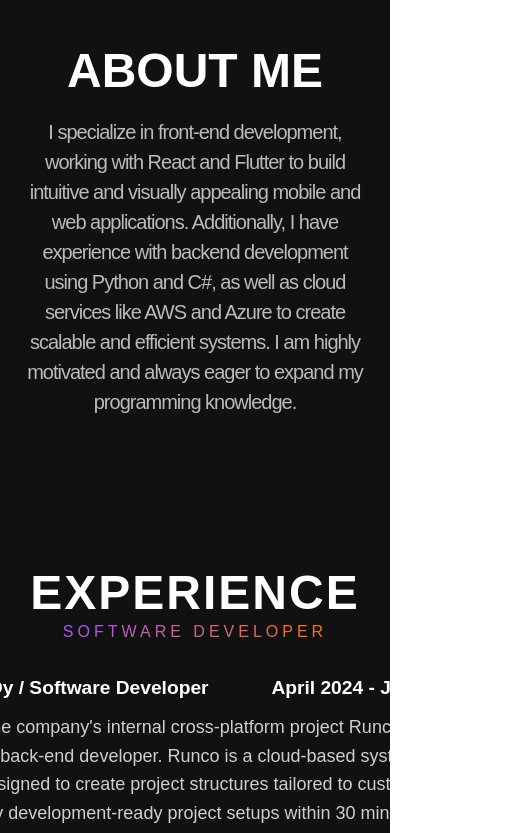
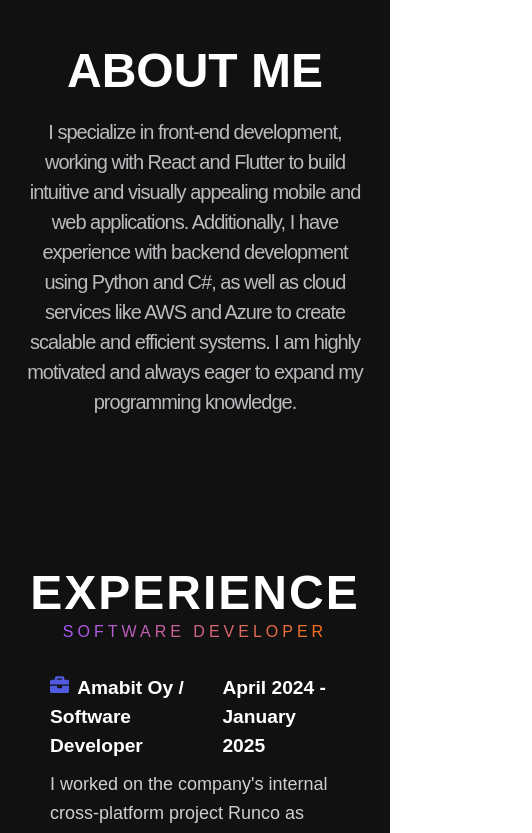
Before and after one commit to JPimia/Developer-Portfolio, a React (Vite) app: page / in a window 390 px wide. Shown: the part 1156-1989 px from the top of the page, 532 px wide, since content can reach past the window. Built offline with nearby package versions, Linux system fonts and the light colour scheme.

Commit message:
fixed few issues on mobile

```diff
--- a/src/components/Experience.tsx
+++ b/src/components/Experience.tsx
@@ -5,7 +5,7 @@ import { FaBriefcase } from "react-icons/fa"; // For company icon
 const ExperienceWrapper = styled.section`
     width: 100%;
     padding: 50px 20px;
-
+    justify-content: center;
     color: white;
     display: flex;
     flex-direction: column;
@@ -27,20 +27,22 @@ const SubHeader = styled.p`
 `;
 
 const ExperienceContainer = styled.div`
+    display: flex;
+    flex-direction: column;
     max-width: 800px;
 
     padding: 30px;
     border-radius: 10px;
 
     text-align: left;
-    display: flex;
-    flex-direction: column;
     gap: 15px;
 `;
 
 const CompanyInfo = styled.div`
     display: flex;
-    align-items: center;
+    justify-content: space-between;
+    flex-direction: row;
+
     gap: 10px;
     font-size: 1.2rem;
     font-weight: 600;
@@ -48,13 +50,17 @@ const CompanyInfo = styled.div`
 `;
 
 const Paragraph = styled.p`
+    display: flex;
     font-size: 18px;
+    justify-content: center;
+    text-align: left;
     line-height: 1.6;
     opacity: 0.8;
 `;
 
 const SkillsContainer = styled.div`
     display: flex;
+    flex-wrap: wrap;
     gap: 10px;
     margin-top: 15px;
 `;
@@ -76,8 +82,11 @@ const ExperienceSection: React.FC = () => (
 
         <ExperienceContainer>
             <CompanyInfo>
-                <FaBriefcase />
                 <strong style={{ marginBottom: -5 }}>
+                    <FaBriefcase
+                        style={{ marginRight: 8 }}
+                        color="rgb(81, 91, 224)"
+                    />
                     Amabit Oy / Software Developer
                 </strong>
                 <strong style={{ marginLeft: "auto", marginBottom: -5 }}>
```
